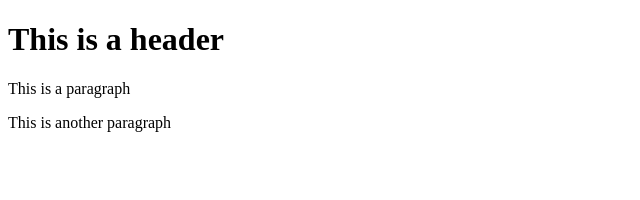
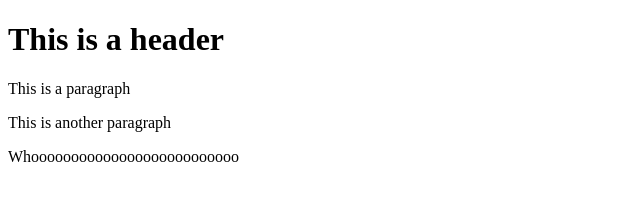
Before and after one commit to druxdev/git-test, a website: page index.html in a window 1280 px wide. Shown: the whole page, without its empty margins (0-640 px from the left). Drawn offline with Linux system fonts and the light colour scheme.

Commit message:
Using NPM

```diff
--- a/index.html
+++ b/index.html
@@ -4,5 +4,6 @@
         <h1>This is a header</h1>
         <p>This is a paragraph</p>
         <p>This is another paragraph</p>
+        <p>Whoooooooooooooooooooooooooo</p>
     </body>
 </html>
```
Also changed, not shown: package.json (added, +24 -0 lines), 2 other files.
